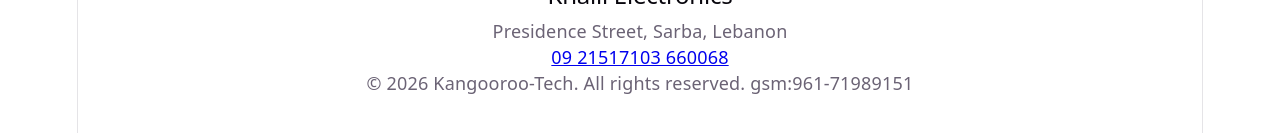
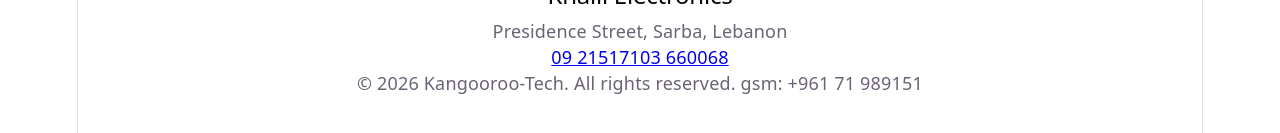
Before and after one commit to Mypol-hub/Fix-it, a React (Vite) app in the folder client-app/: page /request in a window 1280 px wide. Shown: the part 171-304 px from the top of the page. Built offline with nearby package versions, Linux system fonts and the light colour scheme.

Commit message:
Fix contact number formatting in Footer component

```diff
--- a/client-app/src/components/Footer.jsx
+++ b/client-app/src/components/Footer.jsx
@@ -10,15 +10,14 @@ export default function Footer() {
 
         {/* Contact Info */}
         <div className="space-x-4 mt-2 md:mt-0">
-          <a href="tel:09215171 - " className="hover:underline">09 215171</a>
+          <a href="tel:09215171" className="hover:underline">09 215171</a>
           <a href="tel:03660068" className="hover:underline">03 660068</a>
         </div>
       </div>
 
       {/* Copyright */}
       <div className="mt-4 text-center text-xs text-gray-400">
-        © 2026 Kangooroo-Tech. All rights reserved.
-               gsm:961-71989151
+        © 2026 Kangooroo-Tech. All rights reserved. gsm: +961 71 989151
       </div>
     </footer>
   );
```
